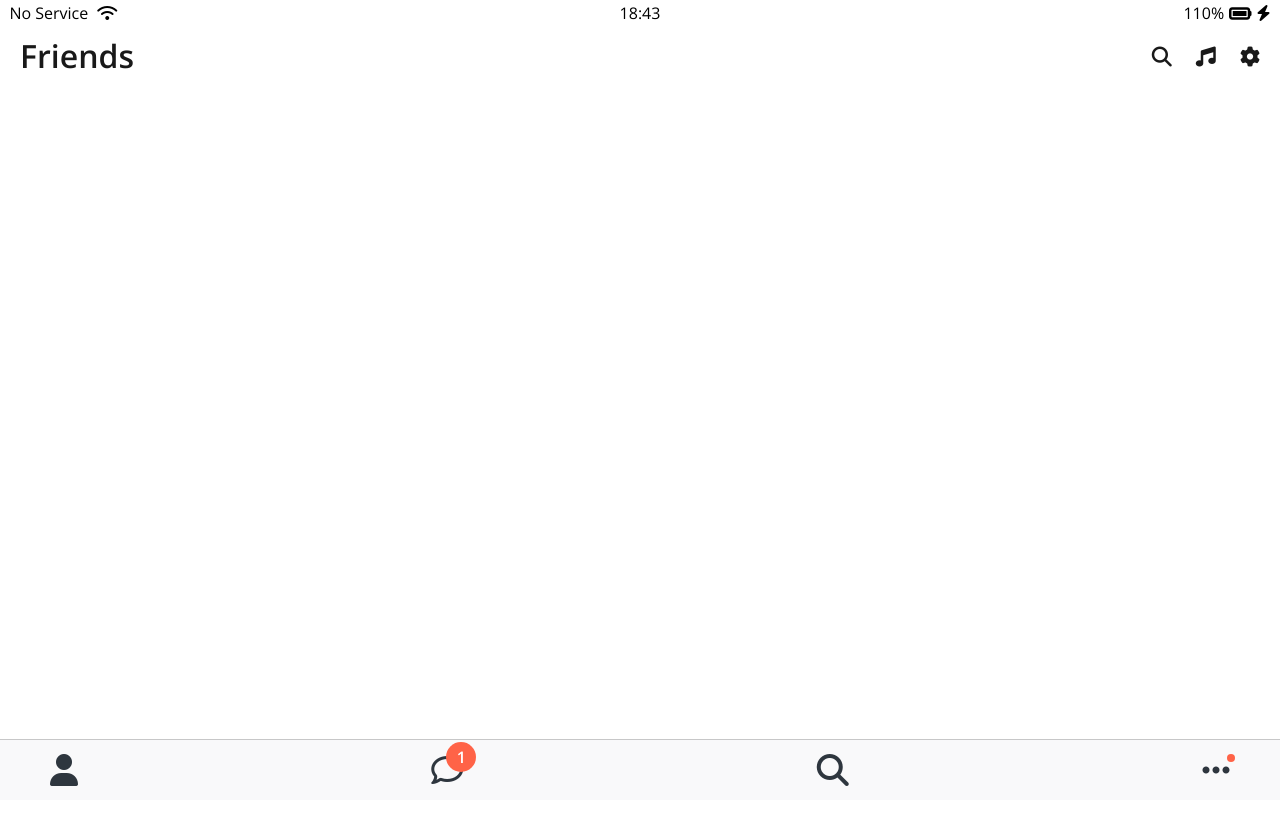
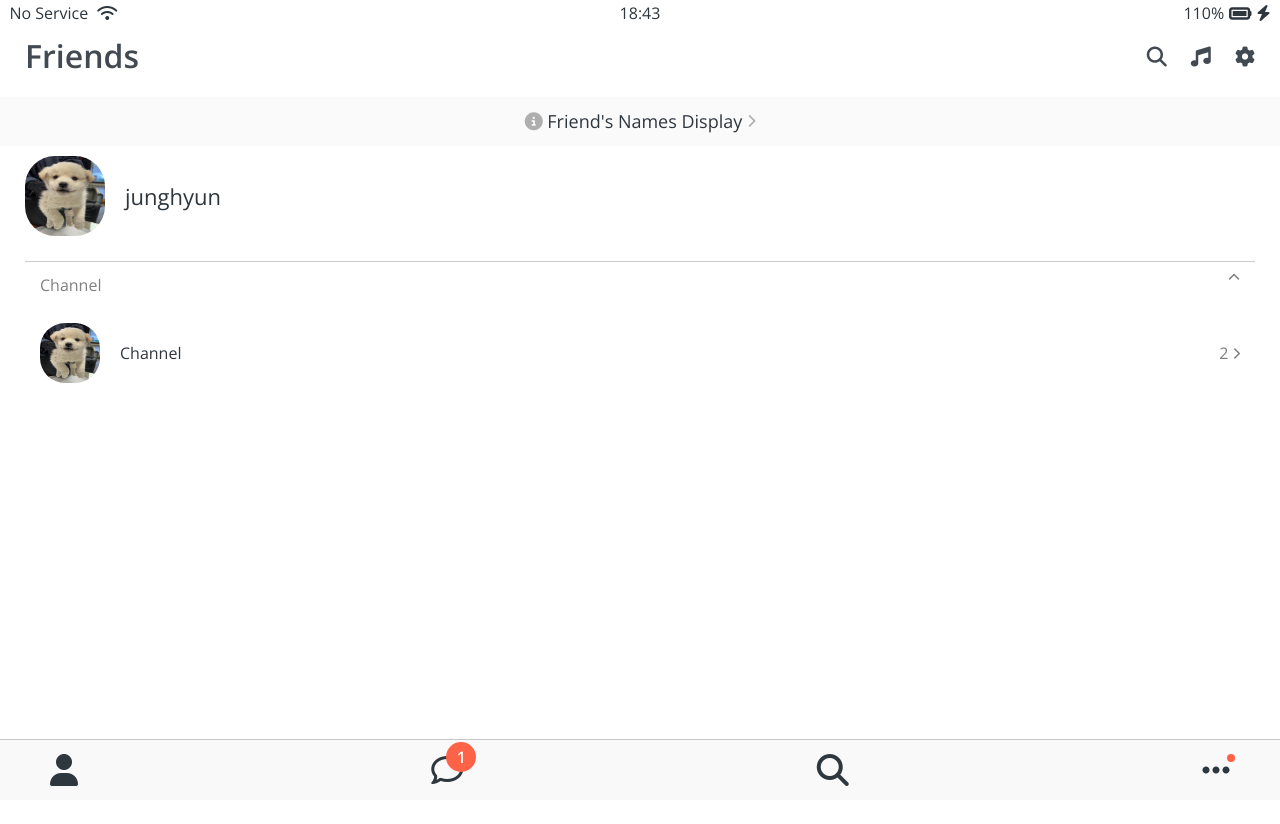
Before and after one commit to wjdgus9808/kokoa-clone-2022, a plain HTML site: page friends.html in a window 1280 px wide. Shown: the top 824 px of the page. Drawn offline with nearby package versions, Linux system fonts and the light colour scheme.

Commit message:
Add friends screen

```diff
--- a/css/components/sceen-header.css
+++ b/css/components/sceen-header.css
@@ -1,7 +1,7 @@
 .screen-header {
   display: flex;
   justify-content: space-between;
-  padding: 20px;
+  padding: var(--horizontal-space);
   padding-top: 40px;
   align-items: center;
   opacity: 90%;
--- /dev/null
+++ b/css/components/user-component.css
@@ -0,0 +1,40 @@
+.user-component {
+  justify-content: space-between;
+}
+
+.user-component,
+.user-component__column:first-child {
+  display: flex;
+  align-items: center;
+}
+
+.user-component__avatar {
+  width: 70px;
+  height: 70px;
+  border-radius: 30px;
+  margin-right: 20px;
+}
+.user-component__title {
+  font-size: 600;
+  font-size: 22px;
+}
+.user-component__subtitle {
+  margin-top: 7px;
+  font-size: 17px;
+  color: rgba(0, 0, 0, 0.5);
+}
+.user-component__avatar--xl {
+  width: 80px;
+  height: 80px;
+}
+.user-component__avatar--sm {
+  width: 60px;
+  height: 60px;
+  border-radius: 25px;
+}
+.user-component__title--not-bold {
+  font-weight: 400px;
+}
+.user-component__column:last-child {
+  color: rgba(0, 0, 0, 0.5);
+}
--- /dev/null
+++ b/css/screens/friends.css
@@ -0,0 +1,28 @@
+#friends-display-link {
+  display: block;
+  text-align: center;
+  background-color: #fafafa;
+  padding: 15px 0px;
+  font-size: 18px;
+  margin-bottom: 10px;
+}
+
+#friends-display-link i {
+  color: rgba(0, 0, 0, 0.3);
+}
+
+.friends-screen {
+  padding: 0px var(--horizontal-space);
+}
+
+.friends-screen__channel {
+  margin-top: 25px;
+  border-top: 1px solid rgba(0, 0, 0, 0.2);
+  padding: 15px;
+}
+.friends-screen__channel-header {
+  margin-bottom: 30px;
+  display: flex;
+  justify-content: space-between;
+  color: rgba(0, 0, 0, 0.5);
+}
--- a/css/style.css
+++ b/css/style.css
@@ -5,10 +5,13 @@
 @import "components/status-bar.css";
 @import "components/nav-bar.css";
 @import "components/sceen-header.css";
+@import "components/user-component.css";
 /* Screens */
 @import "screens/login.css";
+@import "screens/friends.css";
 
 body {
   font-family: "Open Sans", sans-serif;
   height: 1000vh;
+  color: #2e363e;
 }
--- a/css/variables.css
+++ b/css/variables.css
@@ -1,3 +1,4 @@
 :root {
   --yellow: #fae100;
+  --horizontal-space: 25px;
 }
--- a/friends.html
+++ b/friends.html
@@ -56,6 +56,50 @@
         </li>
       </ul>
     </nav>
+
+    <a id="friends-display-link" href="#">
+      <i class="fas fa-info-circle"></i>
+      Friend's Names Display
+      <i class="fas fa-chevron-right fa-xs"></i>
+    </a>
+
+    <main class="friends-screen">
+      <div class="user-component">
+        <div class="user-component__column">
+          <img
+            class="user-component__avatar user-component__avatar--xl"
+            src="img9.jpg"
+          />
+          <div class="user-component__text">
+            <h4 class="user-component__title">junghyun</h4>
+            <!-- <h6 class="user-component__subtitle">this is whatever</h6> -->
+          </div>
+        </div>
+        <div class="user-component__column"></div>
+      </div>
+      <div class="friends-screen__channel">
+        <div class="friends-screen__channel-header">
+          <span>Channel</span>
+          <i class="fas fa-chevron-up fa-xs"></i>
+        </div>
+        <div class="user-component">
+          <div class="user-component__column">
+            <img
+              class="user-component__avatar user-component__avatar--sm"
+              src="img9.jpg"
+            />
+            <div class="user-component__text">
+              <h4 class="user-component__title--not-bold">Channel</h4>
+            </div>
+          </div>
+          <div class="user-component__column">
+            <span>2</span>
+            <i class="fas fa-chevron-right fa-xs"></i>
+          </div>
+        </div>
+      </div>
+    </main>
+
     <!-- Font -->
     <script
       src="https://kit.fontawesome.com/6478f529f2.js"
```
Also changed, not shown: img9.jpg (added).
